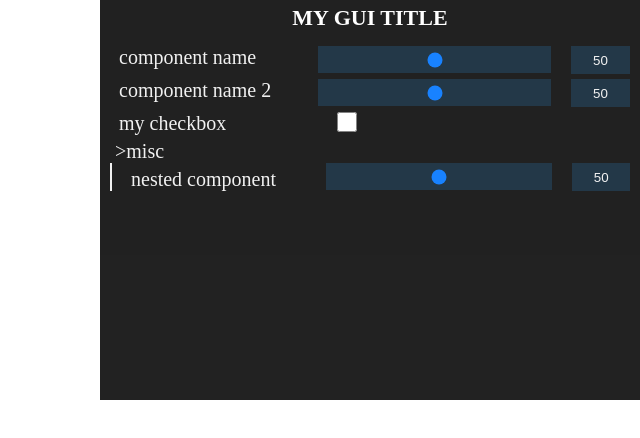
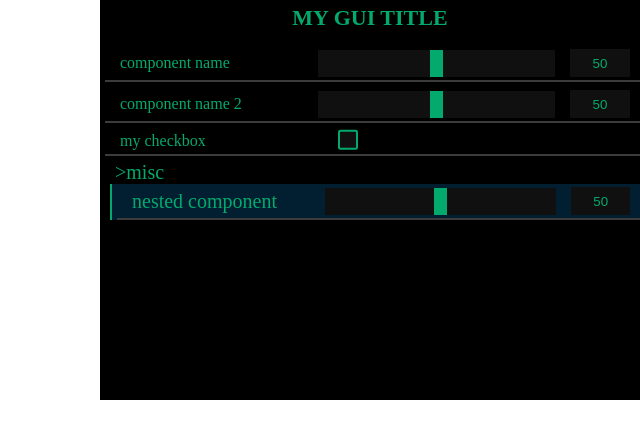
Before and after one commit to Aaron193/gui, a website with bundled scripts: page dest/index.html in a window 1280 px wide. Shown: the whole page, without its empty margins (640-1280 px from the left). Built offline with nearby package versions, Linux system fonts and the light colour scheme.

Commit message:
better styles

```diff
--- a/dest/html_utils.js
+++ b/dest/html_utils.js
@@ -1,17 +1,13 @@
 export function getRangeComponentHTML(component) {
     return `<div class="GUI_COMPONENT">
-        <div class="GUI_ITEM_TITLE_CONTAINER">
-            <div class="GUI_ITEM_TITLE">${component.name}</div>
-        </div>
+        <label class="GUI_LABEL">${component.name}</label>
         <input class="GUI_SLIDER" type="range" min="${component.opt.min}" max="${component.opt.max}">
         <input class="GUI_STATS" type="text" value="${(component.opt.max - component.opt.min) / 2}">
     </div>`;
 }
 export function getCheckboxHTML(component) {
     return `<div class="GUI_COMPONENT">
-    <div class="GUI_ITEM_TITLE_CONTAINER">
-     <div class="GUI_ITEM_TITLE">${component.name}</div>
-    </div>
+    <label class="GUI_LABEL">${component.name}</label>
     <input  type="checkbox" >
     </div>`;
 }
--- a/dest/main.js
+++ b/dest/main.js
@@ -1,7 +1,7 @@
 import { getRangeComponentHTML, getCheckboxHTML } from './html_utils.js'; // .js ok, wont work without
 // temp for now
 const COLOR_THEMES = {
-    dark: 'rgb(10,10,10)',
+    dark: 'black',
     light: 'rgb(225,225,225)',
 };
 // const STYLES = document.createTextNode(`
@@ -109,7 +109,7 @@ const myGui = new GUI({
     width: '540',
     height: '400',
     align: 'right',
-    opacity: '0.9',
+    opacity: '1',
     theme: 'dark',
 }, [
     { type: 'slider', name: 'component name', opt: { min: '0', max: '100', step: '1' } },
--- a/src/gui.css
+++ b/src/gui.css
@@ -1,7 +1,11 @@
+:root {
+	--slider-height: 27px;
+	--accent: rgb(4, 170, 109);
+}
 .GUI_TITLE {
 	margin-top: 5px;
 	margin-bottom: 15px;
-	color: white;
+	color: var(--accent);
 	font-size: 22px;
 	text-align: center;
 	font-weight: 600;
@@ -11,10 +15,18 @@
 	display: inline-block;
 	margin-right: 10px;
 }
+.GUI_LABEL {
+	color: var(--accent);
+	left: 0px;
+	width: calc(40%);
+	display: inline-block;
+	margin-right: 2%;
+	vertical-align: top;
+}
 
 .GUI_ITEM_TITLE {
 	font-size: 20px;
-	color: rgb(240, 240, 240);
+	color: var(--accent);
 	display: inline-block;
 	vertical-align: sub;
 }
@@ -22,12 +34,21 @@
 .__GUI__ {
 }
 .__GUI__ input[type='range'] {
-	margin: 0px 20px;
+	margin: 0px 15px;
 	-webkit-appearance: none;
-	background: #0c2335;
+	background: rgb(16, 16, 16);
 	width: 55%;
-	height: 27px;
+	height: var(--slider-height);
 }
+.GUI_SLIDER::-webkit-slider-thumb {
+	-webkit-appearance: none;
+	appearance: none;
+	width: 13px;
+	height: var(--slider-height);
+	background: var(--accent);
+	cursor: pointer;
+}
+
 .__GUI__ input[type='checkbox'] {
 	margin: 0;
 	width: 20px;
@@ -37,9 +58,9 @@
 }
 .GUI_STATS {
 	width: 13%;
-	background: #0c2335;
+	background: rgb(16, 16, 16);
 	text-align: center;
-	color: rgb(240, 240, 240);
+	color: var(--accent);
 	margin-right: 10px;
 	height: 26px;
 	outline: none;
@@ -47,10 +68,12 @@
 }
 .GUI_COMPONENT {
 	display: flex;
-	padding-left: 14px;
+	padding: 3px 0px 3px 15px;
 	margin-left: 5px;
 	/* border-left: 2px solid rgb(240, 240, 240); */
+	border-bottom: solid #3c3c3c 2px;
 	margin-bottom: 5px;
+	align-items: center;
 }
 
 .GUI_FOLDER {
@@ -59,12 +82,46 @@
 	/* padding-left: 14px; */
 	margin-bottom: 10px;
 	margin-left: 10px;
-	border-left: 2px solid rgb(240, 240, 240);
+	border-left: 2px solid var(--accent);
 	font-size: 20px;
 	color: rgb(240, 240, 240);
+	background-color: rgb(2 30 49);
 }
 .GUI_FOLDER_TITLE {
-	color: rgb(240, 240, 240);
+	color: var(--accent);
 	font-size: 20px;
 	padding-left: 15px;
 }
+
+input[type='checkbox'] {
+	appearance: none;
+	background-color: rgb(16, 16, 16);
+	margin: 0;
+	font: inherit;
+	color: var(--accent);
+	width: 1.15em;
+	height: 1.15em;
+	border: 0.15em solid var(--accent);
+	border-radius: 0.15em;
+	transform: translateY(-0.075em);
+}
+
+input[type='checkbox'] {
+	/* ...existing styles */
+	display: grid;
+	place-content: center;
+}
+
+input[type='checkbox']::before {
+	content: '';
+	width: 0.65em;
+	height: 0.65em;
+	transform: scale(0);
+	box-shadow: inset 1em 1em var(--accent);
+	transform-origin: bottom left;
+	clip-path: polygon(14% 44%, 0 65%, 50% 100%, 100% 16%, 80% 0%, 43% 62%);
+}
+
+input[type='checkbox']:checked::before {
+	transform: scale(1);
+}
--- a/src/js/main.ts
+++ b/src/js/main.ts
@@ -3,7 +3,7 @@ import { Theme, Options, Component } from './types/types';
 import { Folder } from './folder';
 // temp for now
 const COLOR_THEMES = {
-	dark: 'rgb(10,10,10)',
+	dark: 'black',
 	light: 'rgb(225,225,225)',
 };
 
@@ -130,7 +130,7 @@ const myGui = new GUI(
 		width: '540',
 		height: '400',
 		align: 'right',
-		opacity: '0.9',
+		opacity: '1',
 		theme: 'dark',
 	},
 	[
```
Also changed, not shown: src/js/html_utils.ts (+2 -6 lines).
